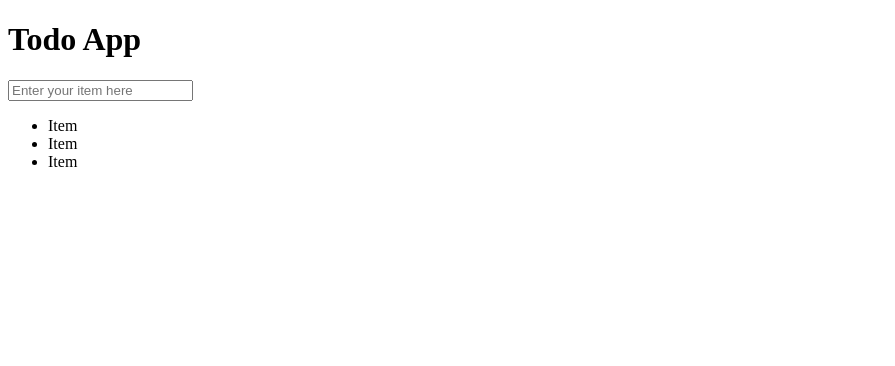
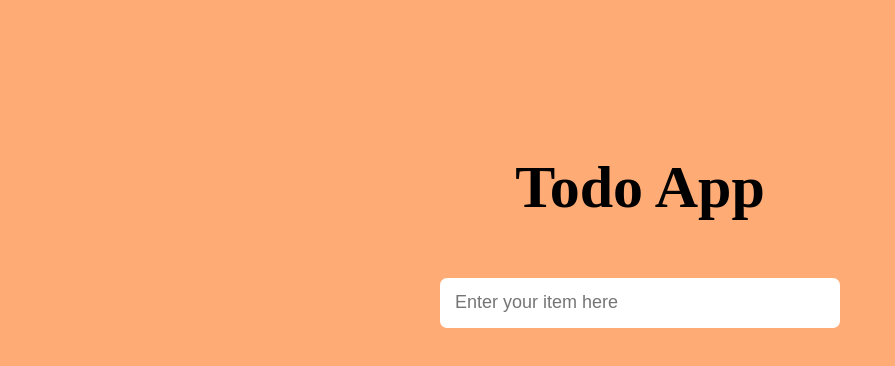
Before and after one commit to DenisKantic/todo_app_vanillaJs, a plain HTML site: page index.html in a window 1280 px wide. Shown: the whole page, without its empty margins (0-895 px from the left). Drawn offline with Linux system fonts and the light colour scheme.

Commit message:
basic css styling done

```diff
--- a/index.html
+++ b/index.html
@@ -14,11 +14,7 @@
         <h1 class="header">Todo App</h1>
         <input type="text" placeholder="Enter your item here" class="inputValue">
 
-        <ul>
-            <li class="item">Item</li>
-            <li class="item">Item</li>
-            <li class="item">Item</li>
-        </ul>
+
     </div>
 
 </body>
--- a/style.css
+++ b/style.css
@@ -0,0 +1,56 @@
+*{
+    margin: 0;
+    padding: 0;
+    box-sizing: border-box;
+}
+
+body{
+    min-height: 60vh;
+    display: flex;
+    justify-content: center;
+    align-items: center;
+    background-color: #FFAB76;
+}
+
+.header{
+    font-size: 60px;
+    text-align: center;
+}
+
+.wrapper{
+    width: 600px;
+    display: flex;
+    flex-direction: column;
+    justify-content: center;
+    align-items: center;
+}
+
+.inputValue{
+    width: 400px;
+    height: 50px;
+    padding: 15px;
+    font-size: 18px;
+    outline: none;
+    border-radius: 7px;
+    border: none;
+    margin-top: 7vh;
+}
+
+ul{
+    list-style-type: none;
+    margin-top: 40px;
+}
+
+li{
+    margin-top: 20px;
+    background-color: #D9534F;
+    width: 600px;
+    height: 50px;
+    padding: 15px;
+}
+
+a{
+    font-size: 20px;
+    text-decoration: none;
+    color: white;
+}
```
